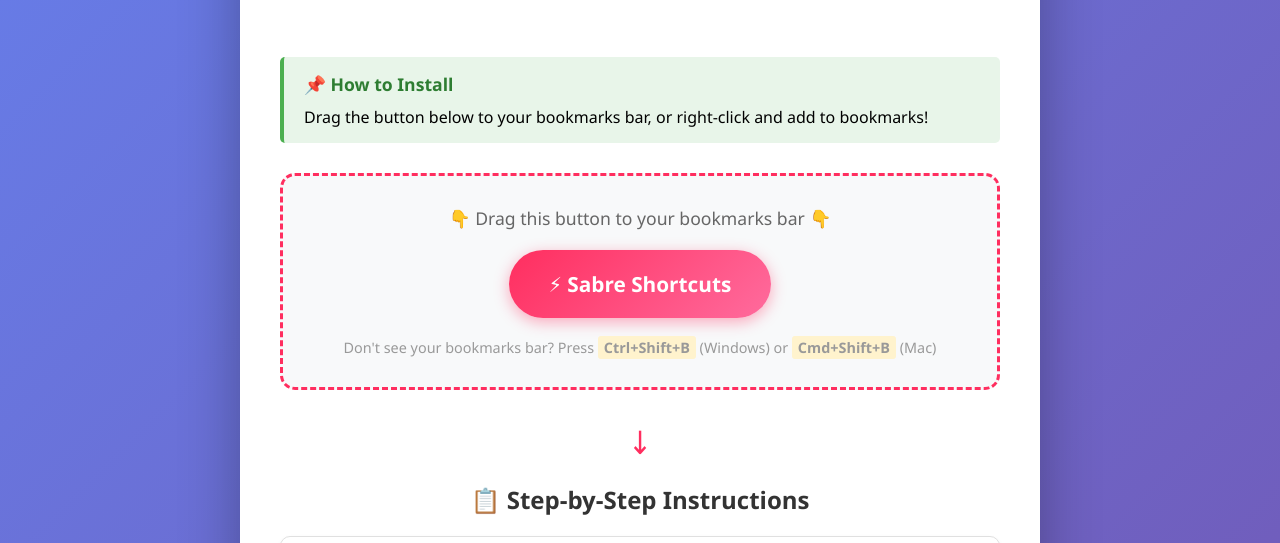
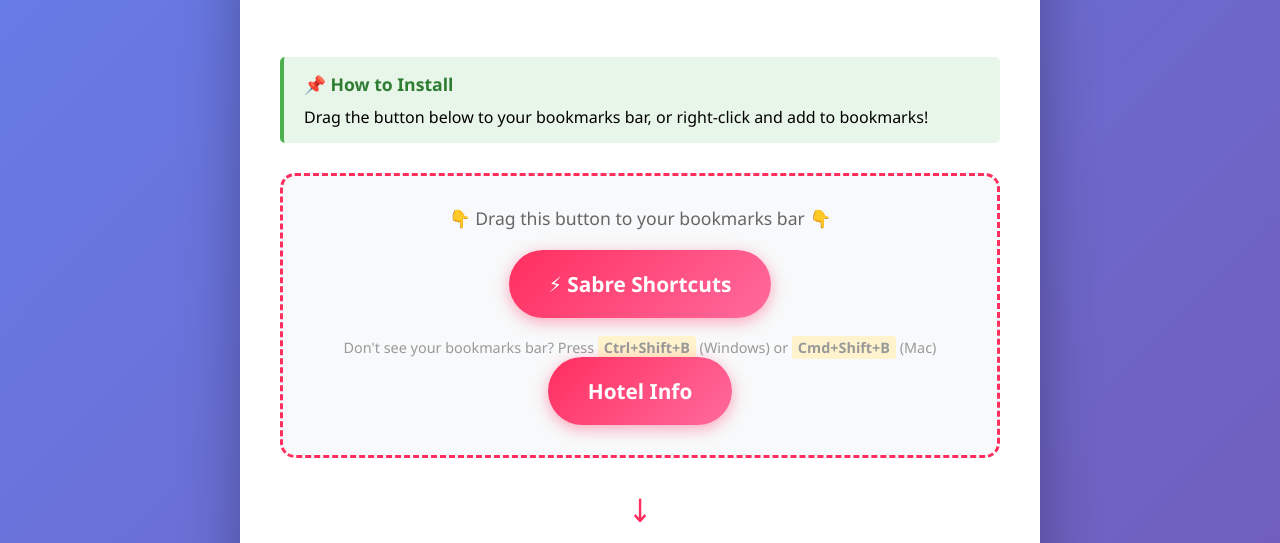
Before and after one commit to jordan-mcguire/CT-Sabre-Shortcuts, a plain HTML site: page index.html in a window 1280 px wide. Shown: the part 192-735 px from the top of the page. Drawn offline with Linux system fonts and the light colour scheme.

Commit message:
Fix HTML formatting and structure

```diff
--- a/index.html
+++ b/index.html
@@ -215,6 +215,10 @@
                 <p style="margin-top: 20px; color: #999; font-size: 0.9em;">
                     Don't see your bookmarks bar? Press <span class="highlight">Ctrl+Shift+B</span> (Windows) or <span class="highlight">Cmd+Shift+B</span> (Mac)
                 </p>
+
+                <a href="javascript:(function(){var f=document.getElementsByTagName('iframe'),d=null;for(var i=0;i<f.length;i++){try{var t=f[i].contentDocument||f[i].contentWindow.document;if(t.querySelectorAll('.segmentRow').length>0){d=t;break;}}catch(e){}}if(!d)return;var b=d.querySelector('a[href*="bookingId="]').textContent.trim();var g=d.querySelector('.badge-lead').closest('.traveler-row-card').querySelector('span.pl-2').textContent.trim();var r=d.querySelectorAll('.segmentRow'),h=[];for(i=0;i<r.length;i++){var l=r[i].querySelector('a.segment-detail-view');if(l&&l.textContent.trim()==='Accom'){var c=r[i].querySelectorAll('td');h.push({n:c[3].querySelector('.text-muted').textContent.trim(),c:c[2].querySelector('.text-muted').textContent.trim(),i:c[7].querySelector('.mb-1').textContent.trim(),o:c[9].querySelector('.mb-1').textContent.trim()});}}if(!h.length)return;var s=prompt('Select hotel:\n\n'+h.map(function(x,i){return(i+1)+'. '+x.n}).join('\n'));if(s&&h[s-1]){var x=h[s-1],o='Guest name: '+g+'\nHotel confirmation number: '+x.c+'\nCT booking number: '+b+'\nCheck in date: '+x.i+'\nCheck out date: '+x.o;var p=document.createElement('textarea');p.value=o;document.body.appendChild(p);p.select();document.execCommand('copy');document.body.removeChild(p);}})();"
+                    class="bookmarklet-link">
+                    Hotel Info</a><br/>
             </div>
 
             <div class="arrow">↓</div>
```
